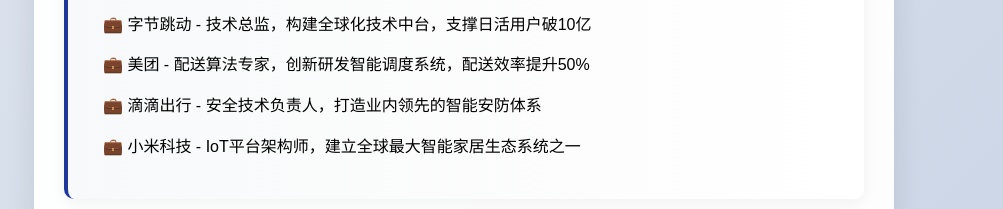
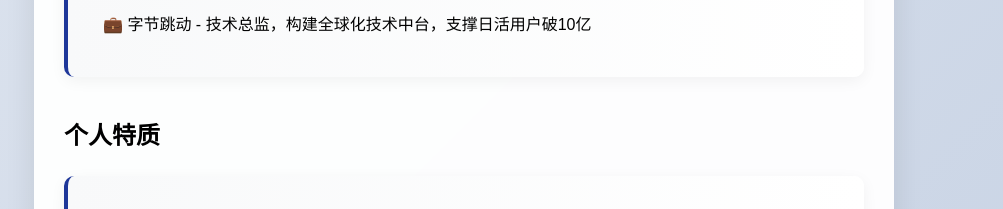
Before and after one commit to fff122/912, a plain HTML site: page index.html in a window 1280 px wide. Shown: the part 2288-2497 px from the top of the page, without its empty margins (176-1179 px from the left). Drawn offline with nearby package versions, Linux system fonts and the light colour scheme; a script that the page names is missing.

Commit message:
Update index.html

```diff
--- a/index.html
+++ b/index.html
@@ -702,9 +702,7 @@
                 <p class="floating">💼 阿里巴巴 - 高级算法工程师，优化搜索推荐系统，提升用户转化率300%</p>
                 <p class="floating">💼 百度 - AI研究主管，带领团队研发突破性深度学习框架，获国际专利20项</p>
                 <p class="floating">💼 字节跳动 - 技术总监，构建全球化技术中台，支撑日活用户破10亿</p>
-                <p class="floating">💼 美团 - 配送算法专家，创新研发智能调度系统，配送效率提升50%</p>
-                <p class="floating">💼 滴滴出行 - 安全技术负责人，打造业内领先的智能安防体系</p>
-                <p class="floating">💼 小米科技 - IoT平台架构师，建立全球最大智能家居生态系统之一</p>
+
             </div>
         </div>
 
```
